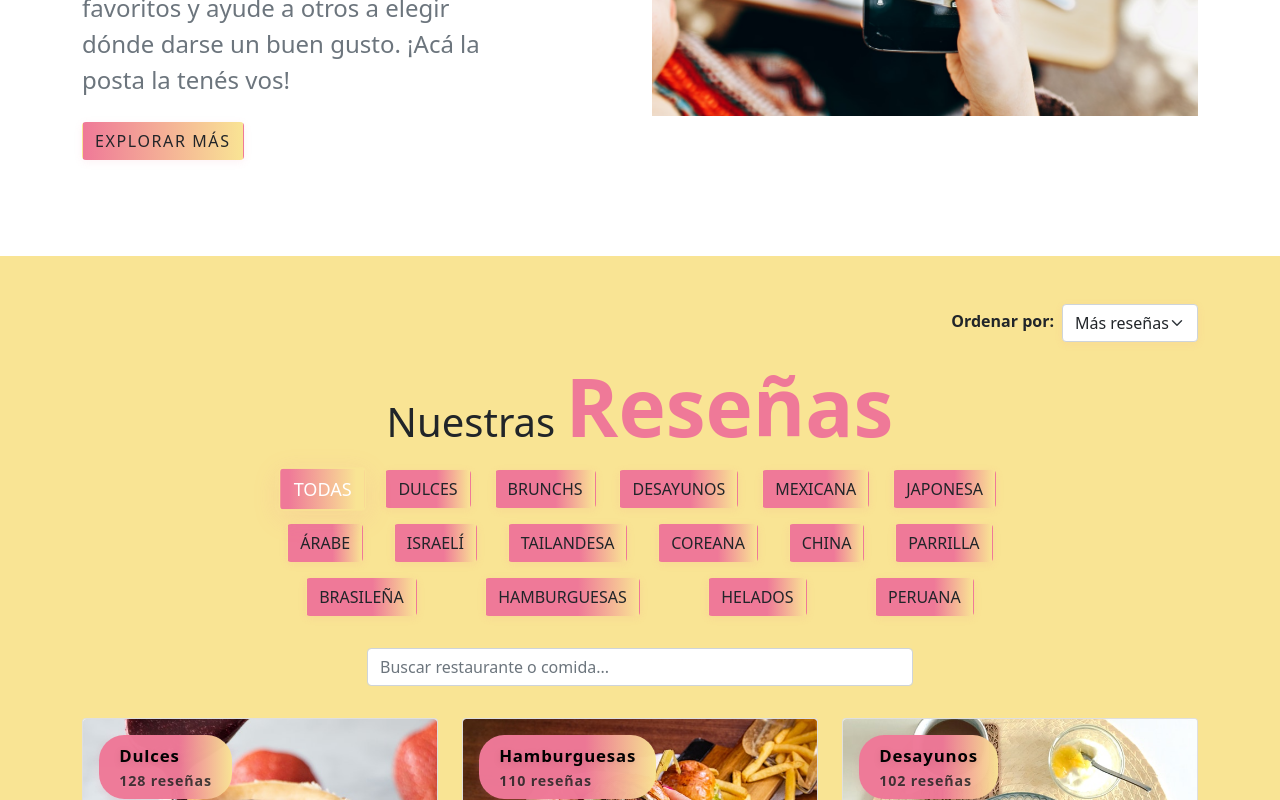
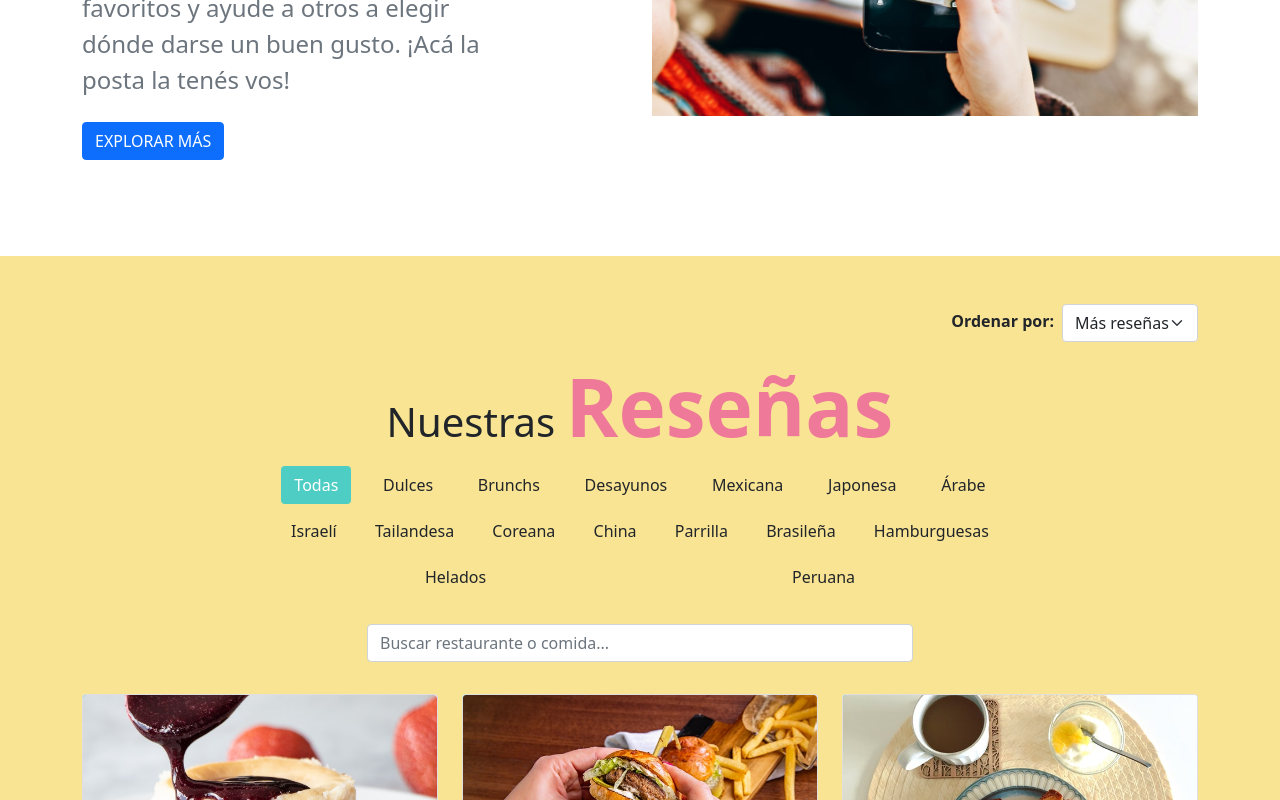
Before and after one commit to lagomoura/criticomida_production, a Next.js app: page / in a window 1280 px wide. Shown: the part 1220-2020 px from the top of the page. Built offline with nearby package versions, Linux system fonts and the light colour scheme.

Commit message:
Enhance styling and structure of global CSS, update button styles, and improve component layouts. Introduce a modern color palette and refine button interactions across the application.

```diff
--- a/app/components/AboutSection.tsx
+++ b/app/components/AboutSection.tsx
@@ -12,7 +12,7 @@
             <p className="my-4 text-muted w-75 about-text">
               Somos CritiComida, hecho por una pareja que comparten opiniones reales sobre los mejores (¡y peores!) lugares para comer. Unite a descubrir sabores, recomendar tus favoritos y ayude a otros a elegir dónde darse un buen gusto. ¡Acá la posta la tenés vos!
             </p>
-            <a href="#" className="btn btn-black text-uppercase about-btn-animate">explorar más</a>
+            <a href="#" className="btn btn-primary text-uppercase">explorar más</a>
           </div>
           <div className="col-10 mx-auto col-md-6 my-5 align-self-center about-img-animate">
             <div className="about-img_container about-img-hover" style={{ position: 'relative', width: '100%', aspectRatio: '10/7', minHeight: 0, overflow: 'hidden' }}>
--- a/app/components/Banner.tsx
+++ b/app/components/Banner.tsx
@@ -7,7 +7,7 @@
             <h1 className="text-capitalize">
               welcome to <strong className="banner-title">CritiComida</strong>
             </h1>
-            <a href="#reviews" className="btn banner-link text-uppercase my-2 banner-btn-animate">explore</a>
+            <a href="#reviews" className="btn banner-link text-uppercase">explore</a>
           </div>
         </div>
       </div>
--- a/app/components/ReviewsSection.tsx
+++ b/app/components/ReviewsSection.tsx
@@ -170,7 +170,7 @@
             {filterOptions.map(opt => (
               <button
                 key={opt.value}
-                className={`btn btn-black text-uppercase filter-btn m-2 review-filter-btn${activeFilters.includes(opt.value) ? ' active' : ''}`}
+                className={`btn filter-btn${activeFilters.includes(opt.value) ? ' active' : ''}`}
                 onClick={() => handleFilterClick(opt.value)}
                 type="button"
                 aria-pressed={activeFilters.includes(opt.value)}
@@ -180,7 +180,7 @@
             ))}
             {activeFilters.length > 1 && (
               <button
-                className="btn btn-outline-secondary text-uppercase m-2 clear-all-btn"
+                className="btn btn-ghost"
                 type="button"
                 onClick={() => setActiveFilters(['all'])}
               >
--- a/app/globals.css
+++ b/app/globals.css
@@ -5,6 +5,27 @@
   --mainBlack: #000;
   --yellowTrans: rgba(218, 207, 164, 0.5);
   --mainGrey: rgb(238, 238, 238);
+  /* Modern Food Color Palette */
+  /* Primary Colors */
+  --primary-coral: #FF6B6B;  /* Warm, appetizing coral */
+  --primary-sage: #4ECDC4;   /* Fresh mint/sage */
+  --primary-saffron: #FFB75E; /* Rich saffron/golden */
+
+  /* Neutral Colors */
+  --neutral-100: #FFFFFF;    /* Pure white */
+  --neutral-200: #F8F9FA;    /* Light background */
+  --neutral-300: #E9ECEF;    /* Light borders */
+  --neutral-400: #CED4DA;    /* Muted elements */
+  --neutral-500: #ADB5BD;    /* Disabled state */
+  --neutral-600: #6C757D;    /* Muted text */
+  --neutral-700: #495057;    /* Secondary text */
+  --neutral-800: #343A40;    /* Primary text */
+  --neutral-900: #212529;    /* Dark text */
+
+  /* Accent Colors */
+  --accent-mint: #00BD9D;    /* Fresh mint */
+  --accent-berry: #FF4B6E;   /* Berry red */
+  --accent-citrus: #FFD93D;  /* Citrus yellow */
 }
 
 body {
@@ -418,97 +439,125 @@
   transform: scaleX(1);
 }
 
-/* Enhanced Button Gradients and Glow */
-.review-filter-btn,
-.clear-all-btn,
-.review-btn-animate {
-  box-shadow: 0 2px 8px rgba(239, 121, 152, 0.10);
-  transition: background 0.3s, color 0.3s, transform 0.2s, box-shadow 0.2s, border 0.2s;
-}
-.review-filter-btn,
-.clear-all-btn {
-  background: linear-gradient(90deg, var(--mainPink) 60%, var(--mainYellow));
-  color: var(--mainBlack);
-  border: 1.5px solid var(--mainPink);
-}
-.review-filter-btn:hover,
-.review-filter-btn:focus,
-.clear-all-btn:hover,
-.clear-all-btn:focus {
-  background: linear-gradient(90deg, var(--mainYellow), var(--mainPink) 60%);
-  color: #fff;
-  border-color: var(--mainYellow);
-  box-shadow: 0 0 0 4px rgba(239, 121, 152, 0.12), 0 6px 24px rgba(239, 121, 152, 0.18);
-  outline: none;
-}
-.review-filter-btn.active {
-  background: linear-gradient(90deg, var(--mainPink) 10%, var(--mainYellow) 90%);
-  color: #fff;
-  border-color: var(--mainYellow);
-  box-shadow: 0 0 0 4px rgba(249, 228, 148, 0.18), 0 6px 24px rgba(239, 121, 152, 0.18);
-  transform: scale(1.13);
-}
-.clear-all-btn {
-  background: #fff;
-  color: var(--mainPink);
+/* Modern Button Styles */
+.btn {
+  border-radius: 12px;
+  padding: 0.75rem 1.5rem;
   font-weight: 600;
-}
-.clear-all-btn.active {
-  background: var(--mainPink);
-  color: #fff;
-  border-color: var(--mainPink);
+  transition: all 0.3s ease;
+  border: none;
+  position: relative;
+  overflow: hidden;
 }
 
-/* Write a Review button: more prominent */
-.review-btn-animate {
-  background: linear-gradient(90deg, var(--mainPink), var(--mainYellow));
-  color: var(--mainWhite);
-  border: none;
-  font-weight: bold;
-  letter-spacing: 0.1em;
-  box-shadow: 0 4px 24px rgba(239, 121, 152, 0.18), 0 0 0 6px rgba(239, 121, 152, 0.08);
-  text-shadow: 0 2px 8px rgba(239, 121, 152, 0.10);
-  font-size: 1.25rem;
-  padding: 0.9em 2.5em;
-  border-radius: 2em;
-}
-.review-btn-animate:hover, .review-btn-animate:focus {
-  background: linear-gradient(90deg, var(--mainYellow), var(--mainPink));
-  color: var(--mainBlack);
-  box-shadow: 0 0 0 6px rgba(249, 228, 148, 0.18), 0 8px 32px rgba(239, 121, 152, 0.22);
-  outline: none;
-  transform: scale(1.07);
+/* Primary Button */
+.btn-primary {
+  background: var(--primary-coral);
+  color: var(--neutral-100);
 }
 
-/* Improved Review Category Badge for visibility */
+.btn-primary:hover {
+  background: var(--accent-berry);
+  transform: translateY(-2px);
+  box-shadow: 0 4px 12px rgba(255, 107, 107, 0.2);
+}
+
+/* Secondary Button */
+.btn-secondary {
+  background: var(--primary-sage);
+  color: var(--neutral-100);
+}
+
+.btn-secondary:hover {
+  background: var(--accent-mint);
+  transform: translateY(-2px);
+  box-shadow: 0 4px 12px rgba(78, 205, 196, 0.2);
+}
+
+/* Ghost Button */
+.btn-ghost {
+  background: transparent;
+  color: var(--neutral-800);
+  border: 2px solid var(--neutral-300);
+}
+
+.btn-ghost:hover {
+  border-color: var(--primary-coral);
+  color: var(--primary-coral);
+  transform: translateY(-2px);
+}
+
+/* Filter Buttons */
+.filter-btn {
+  background: var(--neutral-200);
+  color: var(--neutral-700);
+  padding: 0.5rem 1rem;
+  margin: 0.25rem;
+  border-radius: 8px;
+  font-size: 0.9rem;
+  font-weight: 500;
+}
+
+.filter-btn:hover {
+  background: var(--neutral-300);
+  color: var(--neutral-800);
+}
+
+.filter-btn.active {
+  background: var(--primary-sage);
+  color: var(--neutral-100);
+}
+
+/* Banner/CTA Button */
+.banner-link {
+  background: linear-gradient(135deg, var(--primary-coral), var(--accent-berry));
+  color: var(--neutral-100);
+  padding: 1rem 2rem;
+  font-weight: 700;
+  letter-spacing: 1px;
+  box-shadow: 0 4px 15px rgba(255, 107, 107, 0.3);
+}
+
+.banner-link:hover {
+  transform: translateY(-2px);
+  box-shadow: 0 6px 20px rgba(255, 107, 107, 0.4);
+  color: var(--neutral-100);
+}
+
+/* Search Input Styling */
+.form-control {
+  border-radius: 12px;
+  border: 2px solid var(--neutral-300);
+  padding: 0.75rem 1rem;
+  transition: all 0.3s ease;
+}
+
+.form-control:focus {
+  border-color: var(--primary-sage);
+  box-shadow: 0 0 0 3px rgba(78, 205, 196, 0.2);
+}
+
+/* Category Badges */
 .review-category-badge {
-  position: absolute;
-  top: 1rem;
-  left: 1rem;
-  background: linear-gradient(90deg, var(--mainPink) 60%, var(--mainYellow));
-  color: var(--mainBlack);
-  font-size: 1.05rem;
-  font-weight: 800;
-  padding: 0.45em 1.2em;
-  border-radius: 1.5em;
-  box-shadow: 0 2px 8px rgba(239, 121, 152, 0.18);
-  letter-spacing: 0.05em;
-  opacity: 0.98;
-  z-index: 30;
-  text-shadow: 0 2px 8px rgba(0,0,0,0.10), 0 1px 2px rgba(239, 121, 152, 0.10);
-  display: flex;
-  flex-direction: column;
-  align-items: flex-start;
-  min-width: 110px;
+  background: var(--primary-sage);
+  color: var(--neutral-100);
+  border-radius: 8px;
+  padding: 0.5rem 1rem;
+  font-weight: 500;
 }
-.review-count-badge {
-  display: block;
-  font-size: 0.85em;
-  font-weight: 600;
-  color: #222;
-  opacity: 0.85;
-  margin-top: 0.15em;
-  text-shadow: 0 1px 2px rgba(255,255,255,0.15);
+
+/* Sort Dropdown */
+.review-sort-dropdown {
+  border-radius: 8px;
+  border: 2px solid var(--neutral-300);
+  padding: 0.5rem 1rem;
+  font-weight: 500;
+  background-color: var(--neutral-100);
+}
+
+.review-sort-dropdown:focus {
+  border-color: var(--primary-sage);
+  box-shadow: 0 0 0 3px rgba(78, 205, 196, 0.2);
 }
 
 /* Smooth transitions for all nav elements */
@@ -732,23 +781,6 @@
   transform: scale(2.5);
   opacity: 0;
   transition: transform 0.5s cubic-bezier(0.4,2,0.6,1), opacity 0.5s;
-}
-
-/* Sorting dropdown style */
-.review-sort-dropdown {
-  font-size: 1rem;
-  border-radius: 1.5em;
-  border: 1px solid var(--mainPink);
-  background: #fff;
-  color: var(--mainBlack);
-  box-shadow: 0 2px 8px rgba(239, 121, 152, 0.08);
-  padding: 0.3em 1.2em;
-  transition: border 0.2s, box-shadow 0.2s;
-}
-.review-sort-dropdown:focus {
-  border: 1.5px solid var(--mainYellow);
-  box-shadow: 0 4px 16px rgba(249, 228, 148, 0.12);
-  outline: none;
 }
 
 /* WOW Animations for ServicesSection */
@@ -1049,3 +1081,229 @@
   .footer-cta-text-modern { font-size: 1rem; }
   .footer-socials-modern { gap: 1.2rem !important; }
 }
+
+/* Restaurant Card Gallery Styles - WOW Effect */
+.restaurant-card {
+  background: rgba(255,255,255,0.85);
+  border-radius: 1.2rem;
+  box-shadow: 0 2px 16px 0 rgba(78,205,196,0.08), 0 1.5px 8px 0 rgba(255,107,107,0.10);
+  transition: box-shadow 0.3s cubic-bezier(0.4,2,0.6,1), transform 0.3s cubic-bezier(0.4,2,0.6,1), background 0.3s;
+  overflow: hidden;
+  position: relative;
+  min-height: 370px;
+  display: flex;
+  flex-direction: column;
+  justify-content: flex-start;
+  animation: restaurantCardIn 0.8s cubic-bezier(0.4,2,0.6,1) both;
+}
+@keyframes restaurantCardIn {
+  0% { opacity: 0; transform: translateY(40px) scale(0.98); }
+  100% { opacity: 1; transform: translateY(0) scale(1); }
+}
+.restaurant-card:hover, .restaurant-card:focus-within {
+  box-shadow: 0 8px 32px 0 rgba(78,205,196,0.18), 0 4px 24px 0 rgba(255,107,107,0.18);
+  transform: scale(1.035) translateY(-4px);
+  background: rgba(255,255,255,0.97);
+  z-index: 2;
+}
+.restaurant-card-img-container {
+  position: relative;
+  width: 100%;
+  aspect-ratio: 4/3;
+  min-height: 180px;
+  max-height: 260px;
+  overflow: hidden;
+  background: #f8f9fa;
+  border-radius: 1.2rem 1.2rem 0 0;
+  transition: box-shadow 0.3s, transform 0.4s cubic-bezier(0.4,2,0.6,1);
+}
+.restaurant-card-img {
+  object-fit: cover;
+  transition: transform 0.5s cubic-bezier(0.4,2,0.6,1);
+}
+.restaurant-card:hover .restaurant-card-img-container,
+.restaurant-card:focus-within .restaurant-card-img-container {
+  box-shadow: 0 4px 24px 0 rgba(78,205,196,0.12);
+  transform: scale(1.04) rotate(-1deg);
+}
+.restaurant-card:hover .restaurant-card-img,
+.restaurant-card:focus-within .restaurant-card-img {
+  transform: scale(1.10) rotate(-1deg);
+}
+.restaurant-card-body {
+  padding: 1.2rem 1.1rem 1.1rem 1.1rem;
+  display: flex;
+  flex-direction: column;
+  flex: 1 1 auto;
+}
+.restaurant-card-title {
+  font-size: 1.25rem;
+  font-weight: 700;
+  color: var(--primary-coral);
+  margin-bottom: 0.3rem;
+  letter-spacing: 0.01em;
+}
+.restaurant-card-meta {
+  display: flex;
+  align-items: center;
+  gap: 0.7rem;
+  margin-bottom: 0.5rem;
+}
+.restaurant-card-location {
+  font-size: 0.98rem;
+  color: var(--neutral-700);
+  background: var(--neutral-200);
+  border-radius: 0.5em;
+  padding: 0.18em 0.7em;
+  font-weight: 500;
+}
+.restaurant-card-rating {
+  display: inline-flex;
+  align-items: center;
+  font-size: 1.08rem;
+  font-weight: 700;
+  color: var(--primary-saffron);
+  background: rgba(255,183,94,0.13);
+  border-radius: 0.5em;
+  padding: 0.18em 0.7em;
+  box-shadow: 0 1px 4px 0 rgba(255,183,94,0.08);
+  transition: background 0.3s;
+}
+.restaurant-card-rating-num {
+  font-size: 0.98em;
+  color: var(--neutral-800);
+  margin-left: 0.2em;
+  font-weight: 600;
+}
+.restaurant-card-desc {
+  color: var(--neutral-700);
+  font-size: 1.05rem;
+  margin-top: 0.3rem;
+  flex: 1 1 auto;
+  transition: color 0.3s;
+}
+.restaurant-card:hover .restaurant-card-desc {
+  color: var(--primary-coral);
+}
+@media (max-width: 768px) {
+  .restaurant-card-body { padding: 1rem 0.7rem 1rem 0.7rem; }
+  .restaurant-card-title { font-size: 1.08rem; }
+  .restaurant-card-desc { font-size: 0.98rem; }
+}
+@media (max-width: 576px) {
+  .restaurant-card { min-height: 320px; }
+  .restaurant-card-img-container { min-height: 120px; max-height: 180px; }
+}
+
+/* Enhanced Restaurant Gallery Filters - Modern & Clean */
+.wow-filters-animate {
+  background: rgba(255,255,255,0.75);
+  backdrop-filter: blur(8px);
+  border-radius: 1.2rem;
+  box-shadow: 0 2px 16px 0 rgba(78,205,196,0.08), 0 1.5px 8px 0 rgba(255,107,107,0.10);
+  padding: 1.2rem 1.2rem 0.7rem 1.2rem;
+  margin-bottom: 2.2rem !important;
+  animation: filtersFadeIn 0.8s cubic-bezier(0.4,2,0.6,1) 0.1s both;
+  display: flex;
+  flex-wrap: wrap;
+  gap: 0.7rem 0;
+}
+@keyframes filtersFadeIn {
+  0% { opacity: 0; transform: translateY(-20px) scale(0.98); }
+  100% { opacity: 1; transform: translateY(0) scale(1); }
+}
+.wow-filters-animate .form-control,
+.wow-filters-animate .form-select {
+  border-radius: 0.8em;
+  border: 2px solid var(--neutral-300);
+  background: rgba(255,255,255,0.92);
+  box-shadow: 0 1px 4px 0 rgba(78,205,196,0.06);
+  font-size: 1.05rem;
+  padding: 0.7em 1em;
+  transition: border 0.2s, box-shadow 0.2s;
+}
+.wow-filters-animate .form-control:focus,
+.wow-filters-animate .form-select:focus {
+  border-color: var(--primary-sage);
+  box-shadow: 0 0 0 3px rgba(78,205,196,0.13);
+  outline: none;
+}
+.wow-filters-animate label {
+  font-size: 1.01rem;
+  color: var(--neutral-700);
+  font-weight: 600;
+}
+.wow-filters-animate input[type="range"] {
+  accent-color: var(--primary-sage);
+  width: 100px;
+  margin-top: 2px;
+  background: transparent;
+  height: 2.5px;
+}
+.wow-filters-animate input[type="range"]::-webkit-slider-thumb {
+  background: var(--primary-sage);
+  border-radius: 50%;
+  width: 18px;
+  height: 18px;
+  box-shadow: 0 2px 8px rgba(78,205,196,0.18);
+  border: 2px solid var(--neutral-200);
+  transition: background 0.2s;
+}
+.wow-filters-animate input[type="range"]:focus::-webkit-slider-thumb {
+  background: var(--primary-coral);
+}
+.wow-filters-animate input[type="range"]::-moz-range-thumb {
+  background: var(--primary-sage);
+  border-radius: 50%;
+  width: 18px;
+  height: 18px;
+  box-shadow: 0 2px 8px rgba(78,205,196,0.18);
+  border: 2px solid var(--neutral-200);
+  transition: background 0.2s;
+}
+.wow-filters-animate input[type="range"]:focus::-moz-range-thumb {
+  background: var(--primary-coral);
+}
+.wow-filters-animate input[type="range"]::-ms-thumb {
+  background: var(--primary-sage);
+  border-radius: 50%;
+  width: 18px;
+  height: 18px;
+  box-shadow: 0 2px 8px rgba(78,205,196,0.18);
+  border: 2px solid var(--neutral-200);
+  transition: background 0.2s;
+}
+.wow-filters-animate input[type="range"]:focus::-ms-thumb {
+  background: var(--primary-coral);
+}
+.wow-filters-animate .btn-ghost.btn-sm {
+  border-radius: 0.8em;
+  border: 1.5px solid var(--neutral-300);
+  background: rgba(255,255,255,0.92);
+  color: var(--neutral-700);
+  font-weight: 500;
+  box-shadow: 0 1px 4px 0 rgba(78,205,196,0.06);
+  margin: 0.15em 0.3em 0.15em 0;
+  padding: 0.3em 0.9em;
+  font-size: 0.97rem;
+  transition: background 0.2s, color 0.2s, border 0.2s, box-shadow 0.2s;
+}
+.wow-filters-animate .btn-ghost.btn-sm:hover,
+.wow-filters-animate .btn-ghost.btn-sm.active {
+  background: var(--primary-sage);
+  color: var(--neutral-100);
+  border-color: var(--primary-sage);
+  box-shadow: 0 2px 8px rgba(78,205,196,0.13);
+}
+.wow-filters-animate .ms-2 {
+  font-weight: 600;
+  color: var(--primary-sage);
+  font-size: 1.08em;
+}
+@media (max-width: 768px) {
+  .wow-filters-animate { padding: 0.7rem 0.5rem 0.5rem 0.5rem; }
+  .wow-filters-animate .form-control, .wow-filters-animate .form-select { font-size: 0.98rem; padding: 0.5em 0.7em; }
+}
+@media (max-width: 576px) {
+  .wow-filters-animate { flex-direction: column; gap: 0.5rem 0; }
+}
```
